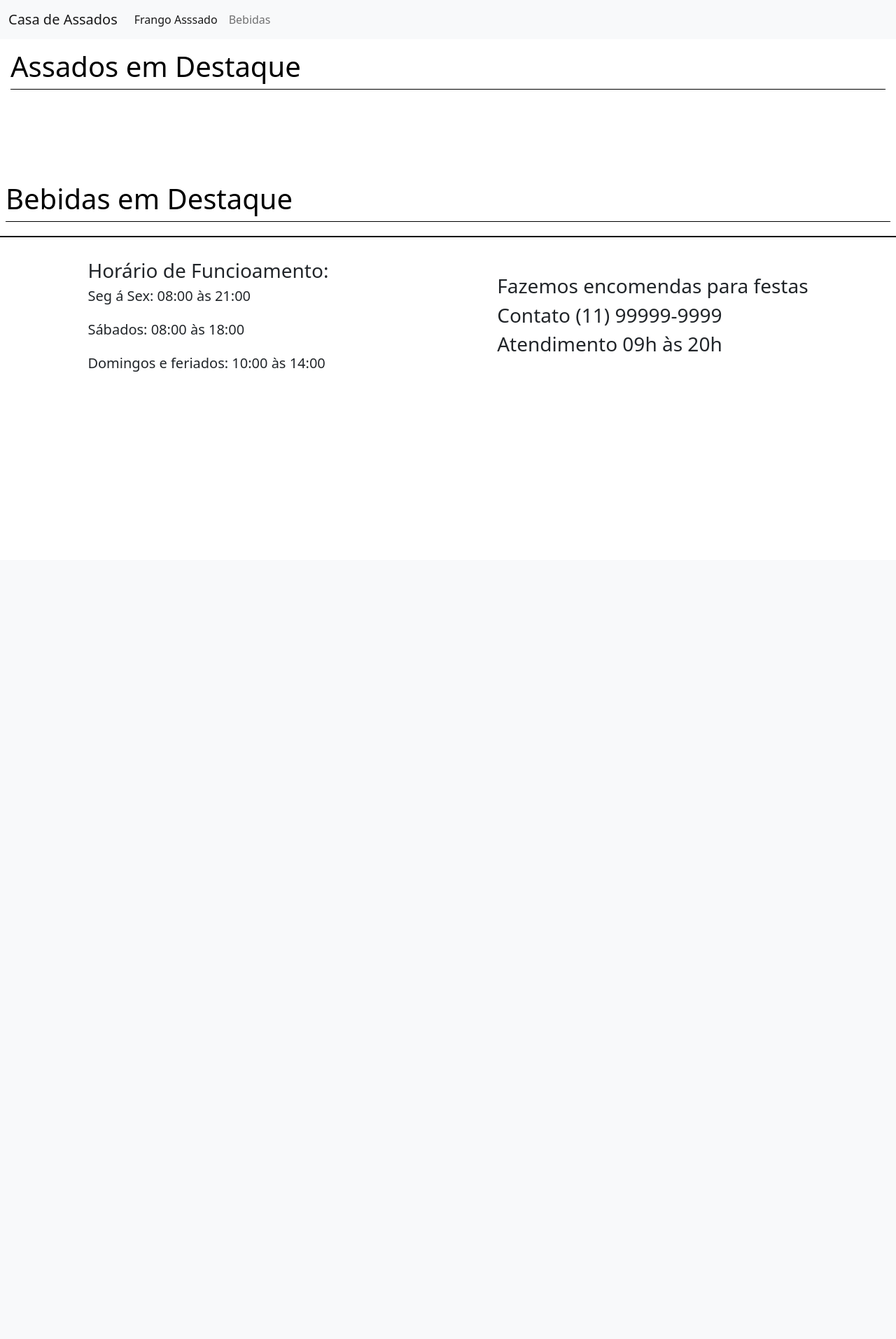
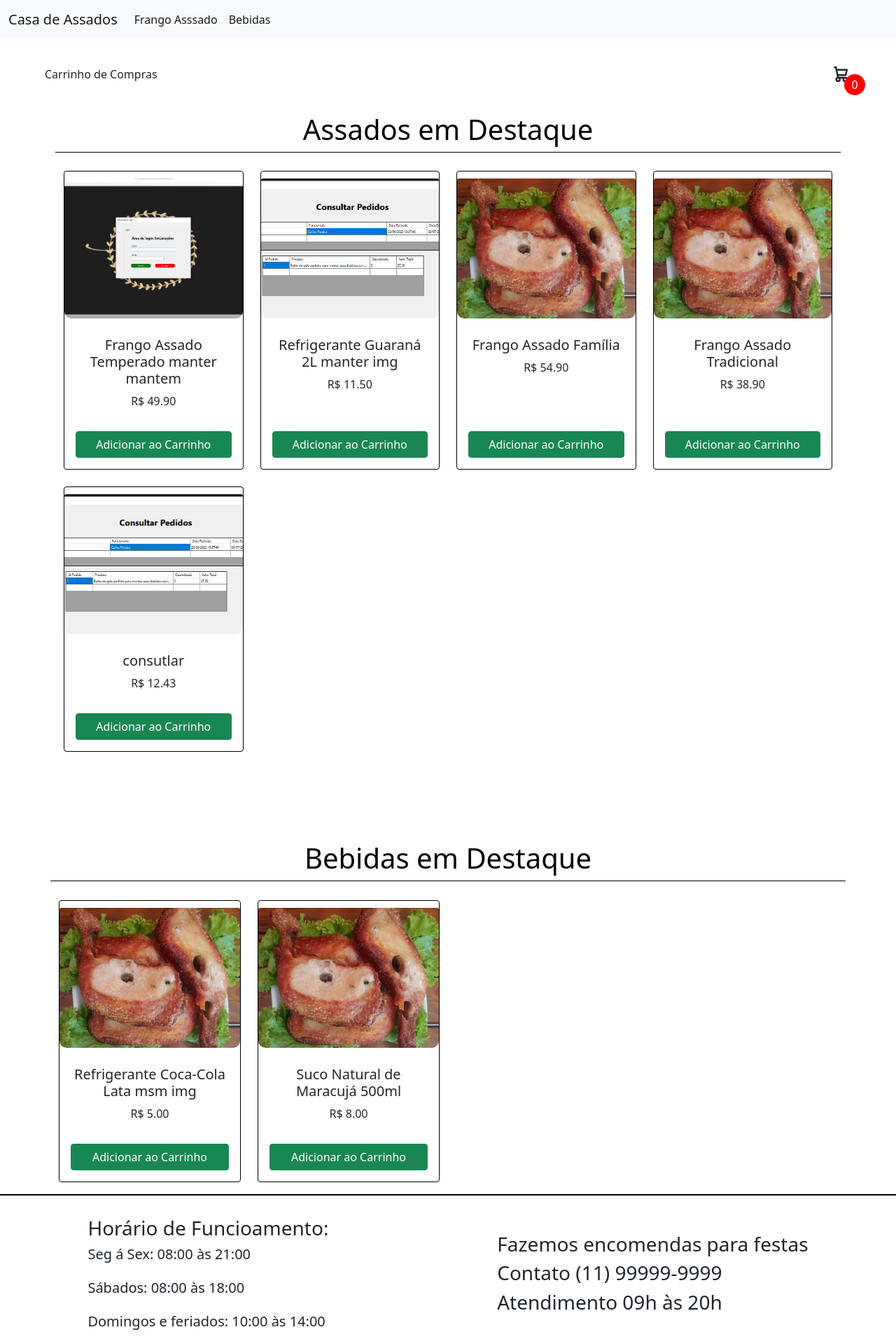
Before and after one commit to dudu5569/dfassados, a PHP site: page / in a window 1280 px wide. Shown: the whole page at 70% size. Before the commit the page ends 531 px from the top, so only its background shows below. Run offline with PHP 8.4, Linux system fonts and the light colour scheme; data comes from the database, SQL or seed files in the repository.

Commit message:
adicionando carrinho

```diff
--- a/classes/listar_produtos.php
+++ b/classes/listar_produtos.php
@@ -21,7 +21,7 @@ class Listar_proudutos{
     public function listar_bebidas_destaque(){
     global $conn;
 
-    $sql = $conn->query("SELECT * from produtos where id_categoria = 2 and destaque = 'nao'");
+    $sql = $conn->query("SELECT * from produtos where id_categoria = 2 and destaque = 'sim'");
     $lista = [];
 
     while($row = $sql->fetch_assoc()){
@@ -52,7 +52,7 @@ class Listar_proudutos{
     public function listar_frangos_destaque(){
     global $conn;
 
-    $sql = $conn->query("SELECT * from produtos where id_categoria = 1 and destaque = 'nao'");
+    $sql = $conn->query("SELECT * from produtos where id_categoria = 1 and destaque = 'sim'");
     $lista = [];
 
     while($row = $sql->fetch_assoc()){
--- a/public/cabeçalho.php
+++ b/public/cabeçalho.php
@@ -20,7 +20,7 @@
             <a class="nav-link active" aria-current="page" href="assados.php">Frango Asssado</a>
           </li>
           <li class="nav-item">
-            <a class="nav-link" href="bebidas.php">Bebidas</a>
+            <a class="nav-link active" href="bebidas.php">Bebidas</a>
           </li>
         </ul>
       </div>
--- a/public/css/style.css
+++ b/public/css/style.css
@@ -364,3 +364,144 @@ h1{
     border: none;
     padding: 15px;
 }
+
+
+/* CSS do carrinho de compras */
+
+.cart-container{
+    width: 100%;
+    max-width: 90vw;
+    margin: auto;
+    text-align: center;
+    padding-top: 10px;
+    transition: transform .5s;
+}
+
+svg{
+    width: 30px;
+}
+
+header{
+    display: flex;
+    align-items: center;
+    justify-content: space-between;
+    padding: 20px 0;
+}
+
+header .icon-cart{
+    position: relative;
+}
+
+header .icon-cart span{
+    display: flex;
+    justify-content: center;
+    align-items: center;
+    width: 30px;
+    height: 30px;
+    background-color: red;
+    color: white;
+    border-radius: 50%;
+    position: absolute;
+    top: 50%;
+    right: -20px;
+}
+
+
+.janelacarrinho{
+    width: 400px;
+    background-color: #353432;
+    position: fixed;
+    inset: 0 -400px 0 auto;
+    display: grid;
+    grid-template-rows: 70px 1fr 70px;
+    transition: .5s;
+    height: 100vh;
+}
+
+.janelacarrinho h1{
+    color: white;
+    padding: 20px;
+    margin: 0;
+    font-weight: 300;
+}
+
+.janelacarrinho .botoescarrinho{
+    display: grid;
+    grid-template-columns:  repeat(2,1fr);
+}
+
+
+.janelacarrinho .botoescarrinho button{
+    background-color: orange;
+    border: none;
+    font-weight: 500;
+    cursor: pointer;
+}
+
+.janelacarrinho .botoescarrinho .checkout{
+    background-color: green;
+    color: white;
+    height: 50px;
+}
+
+.janelacarrinho .botoescarrinho .close{
+    background-color: red;
+    color: white;
+    height: 50px;
+}
+
+
+
+.janelacarrinho .listacompras .itens img{
+    width: 100%;
+}
+
+.janelacarrinho .listacompras .itens{
+    display: grid;
+    grid-template-columns: 70px 150px 50px 1fr;
+    gap: 10px;
+    text-align: center;
+    align-items: center;
+}
+
+.listacompras .itemcarrinhoquantidade span{
+    display: inline-block;
+    width: 25px;
+    height: 25px;
+    color: white;
+    font-weight: bold;
+    cursor: pointer;
+}
+
+.listacompras .itemcarrinhoquantidade span:nth-child(2){
+    background-color: transparent;
+    color: white;
+
+}
+
+.listacompras .itens:nth-child(even){
+    background-color: #eee1;
+}
+
+
+
+.listacompras::-webkit-scrollbar{
+    width: 0;
+}
+
+.listacompras{
+    overflow-y: auto;
+    padding: 10px;
+    color: white;
+}
+
+
+/* body com classe para mostrar o carrinho de compras*/
+
+body.mostrarcarrinho .janelacarrinho{
+    inset: 0 0 0 auto;
+}
+
+body.mostrarcarrinho .cart-container{
+    transform: translateX(-250px);
+}
--- a/public/index.php
+++ b/public/index.php
@@ -17,10 +17,19 @@ $tabela_frango = $lista->listar_frangos_destaque();
   <link rel="stylesheet" href="css/style.css">
 </head>
 
-<body>
+<body class="">
   <?php include 'cabeçalho.php';?>
 
-
+<div class="cart-container">
+    <header>
+      <div class="cart-title">Carrinho de Compras</div>
+      <div class="icon-cart">
+      <svg aria-hidden="true" xmlns="http://www.w3.org/2000/svg" width="40" height="40" fill="none" viewBox="0 0 24 24">
+          <path stroke="currentColor" stroke-linecap="round" stroke-linejoin="round" stroke-width="2" d="M5 4h1.5L9 16m0 0h8m-8 0a2 2 0 1 0 0 4 2 2 0 0 0 0-4Zm8 0a2 2 0 1 0 0 4 2 2 0 0 0 0-4Zm-8.5-3h9.25L19 7H7.312"/>
+      </svg>
+      <span>0</span>
+    </div>
+  </header>
     <div id="assados">
         <div id="titleprodutos">
           <h1>Assados em Destaque</h1>
@@ -30,19 +39,19 @@ $tabela_frango = $lista->listar_frangos_destaque();
         <?php foreach ($tabela_frango as $linha): ?>
           <div class="col-12 col-sm-6 col-md-4 col-lg-3 mb-4">
             <div class="card h-100">
-          <img class="img_produto card-img-top img-fluid"
+
+              <img class="img_produto card-img-top"
                   src="../img/<?= $linha['imagem'] ?>"
                   alt="" height="200">
               <div class="card-body d-flex flex-column">
                 <h5 class="card-title"><?= $linha['descricao'] ?></h5>
                 <p class="card-text">R$ <?= $linha['preco'] ?></p>
-            <a href="#" class="btn btn-success mt-auto">
+                <a class="btn btn-success mt-auto addcarrinho">
                   Adicionar ao Carrinho
                 </a>
               </div>
             </div>
           </div>
-
         <?php endforeach; ?>
       </div>
     </div>
@@ -66,7 +75,7 @@ $tabela_frango = $lista->listar_frangos_destaque();
             <div class="card-body d-flex flex-column">
               <h5 class="card-title"><?= $linha['descricao'] ?></h5>
               <p class="card-text">R$ <?= $linha['preco'] ?></p>
-            <a href="#" class="btn btn-success mt-auto">
+              <a class="btn btn-success mt-auto addcarrinho">
                 Adicionar ao Carrinho
               </a>
             </div>
@@ -77,8 +86,26 @@ $tabela_frango = $lista->listar_frangos_destaque();
   </div>
   </div>
 
+</div>
+
+<div class="janelacarrinho">
+  <h1>Carrinho</h1>
+
+  <div class="listacompras">
+
+  </div>
+
+  <div class="botoescarrinho">
+    <button class="close">Fechar</button>
+    <button class="checkout">Concluir Pedido</button>
+  </div>
+</div>
+
+
+
 <div id="linha"></div>
 
+<script src="js/scriptcarrinho.js"></script>
 <?php include 'rodape.php';   ?>
 </body>
 
--- /dev/null
+++ b/public/js/scriptcarrinho.js
@@ -0,0 +1,61 @@
+//script para o carrinho de compras
+
+let iconecart = document.querySelector('.icon-cart');
+let body = document.querySelector('body');
+let botaofechar = document.querySelector('.close');
+let botoes = document.querySelectorAll('.addcarrinho');
+let lista = document.querySelector('.janelacarrinho .listacompras');
+let carrinho = [];
+
+
+iconecart.addEventListener('click', () =>{
+    body.classList.toggle('mostrarcarrinho');
+
+});
+
+botaofechar.addEventListener('click', () =>{
+    body.classList.toggle('mostrarcarrinho');
+});
+
+function renderizarCarrinho() {
+    lista.innerHTML = "";
+
+    carrinho.forEach(item => {
+        let div = document.createElement('div');
+
+        div.style.margin = "10px";
+        div.style.padding = "10px";
+
+        div.innerText = item.nome + " - Qtd: " + item.quantidade;
+
+        lista.appendChild(div);
+        console.log(lista.innerHTML);
+
+    });
+}
+
+
+
+botoes.forEach(botao => {
+    botao.addEventListener('click', (e) =>{
+        e.preventDefault();
+
+        let card = botao.closest('.card');
+        let nome = card.querySelector('.card-title').innerText;
+
+        let produto = carrinho.find(p => p.nome === nome);
+
+        if(produto){
+            produto.quantidade++;
+        }else{
+            carrinho.push({
+                nome: nome,
+                quantidade: 1
+            });
+        }
+
+        console.log(carrinho);
+
+        renderizarCarrinho();
+    })
+})
```
Also changed, not shown: public/js/script.js (+5 -2 lines). Lines whose indentation alone changed are shown as unchanged.
